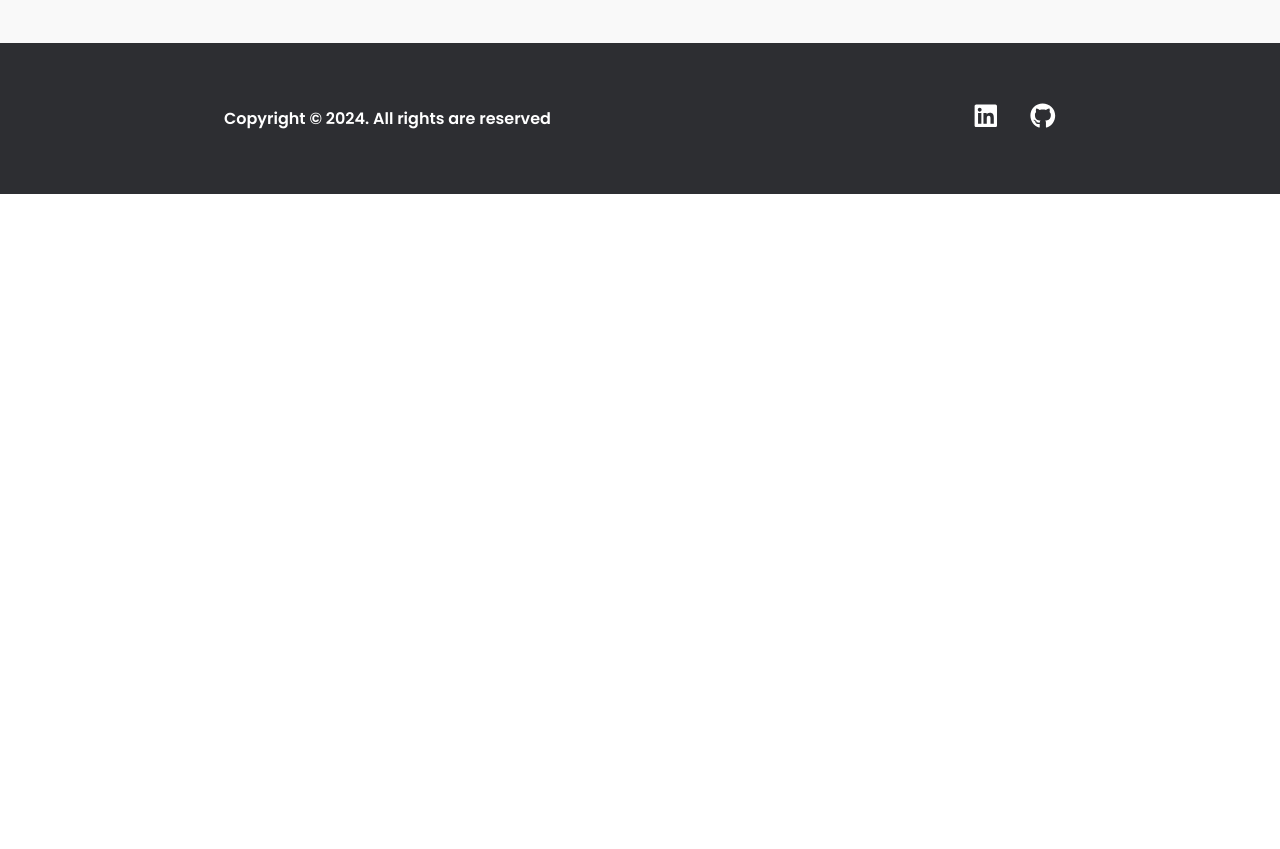
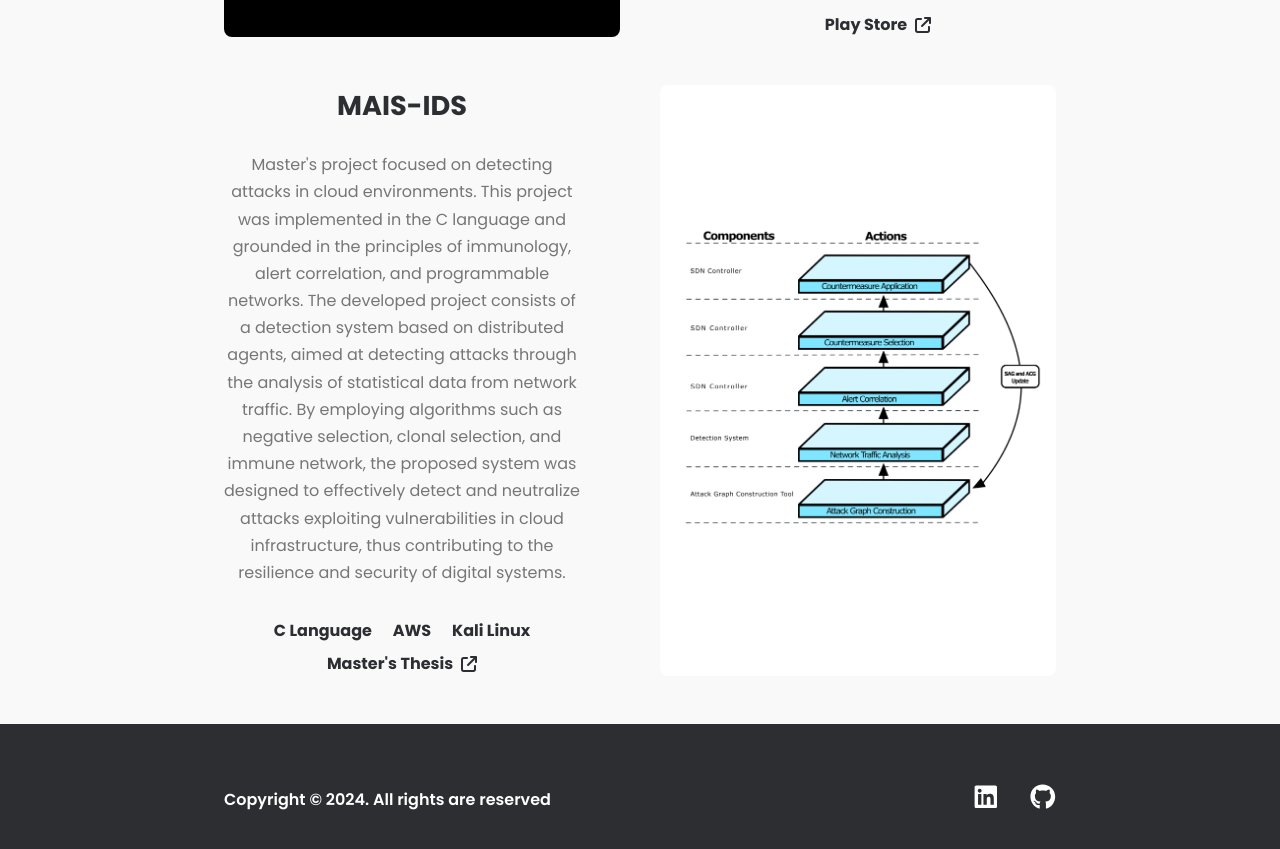
Before and after one commit to rvmelo/my-portfolio, a React (Vite) app: page / in a window 1280 px wide. Shown: the part 4238-5087 px from the top of the page. Before the commit the page ends 4432 px from the top, so only its background shows below. Built offline with nearby package versions, Linux system fonts and the light colour scheme.

Commit message:
feat: add masters section

```diff
--- a/src/locale/english.json
+++ b/src/locale/english.json
@@ -15,6 +15,10 @@
     "AboutMeLabel": "ABOUT ME",
     "PortfolioSubtitle": "Main projects developed throughout my career 🚀",
     "ProjectTitle": "Finder - Find Insta Profiles",
-    "ProjectDescription": "Social network based on the Black Mirror series, where it's possible to find and rate nearby Instagram profiles."
+    "ProjectDescription": "Social network based on the Black Mirror series, where it's possible to find and rate nearby Instagram profiles.",
+    "MasterProjectDescription": "Master's project focused on detecting attacks in cloud environments. This project was implemented in the C language and grounded in the principles of immunology, alert correlation, and programmable networks. The developed project consists of a detection system based on distributed agents, aimed at detecting attacks through the analysis of statistical data from network traffic. By employing algorithms such as negative selection, clonal selection, and immune network, the proposed system was designed to effectively detect and neutralize attacks exploiting vulnerabilities in cloud infrastructure, thus contributing to the resilience and security of digital systems.",
+    "CLanguage": "C Language",
+    "MasterThesis": "Master's Thesis"
+
   }
 }
--- a/src/locale/portuguese.json
+++ b/src/locale/portuguese.json
@@ -15,7 +15,10 @@
     "AboutMeLabel": "SOBRE MIM",
     "PortfolioSubtitle": "Principais projetos desenvolvidos ao longo de minha carreira 🚀",
     "ProjectTitle": "Finder - Find Insta Profiles",
-    "ProjectDescription": "Rede social baseada na séria black mirror, onde é possível encontrar e avaliar perfis de instagram nas proximidades."
+    "ProjectDescription": "Rede social baseada na séria black mirror, onde é possível encontrar e avaliar perfis de instagram nas proximidades.",
+    "MasterProjectDescription": "Projeto de mestrado com foco na detecção de ataques no ambiente da nuvem. Esse projeto foi implementado na linguagem C e embasado nos princípios de imunologia, correlação de alertas e redes programáveis. O Projeto desenvolvido consiste em um sistema de detecção baseado em agentes distribuídos, com a finalidade de detectar ataques por meio da analise de dados estatísticos do tráfego de rede. Empregando algoritmos como seleção negativa, seleção clonal e rede imune, o sistema proposto foi concebido para detectar e neutralizar eficazmente ataques que explorem vulnerabilidades na infraestrutura da nuvem, contribuindo assim para a robustez e segurança dos sistemas digitais.",
+    "CLanguage": "Linaguagem C",
+    "MasterThesis": "Dissertação de Mestrado"
 
   }
 }
--- a/src/pages/home/portfolio/index.tsx
+++ b/src/pages/home/portfolio/index.tsx
@@ -12,6 +12,7 @@ import {
   LinkContainer,
 } from './styles'
 import finderBanner from '../../../assets/finder-banner.png'
+import masterProject from '../../../assets/detection-system.png'
 
 export const Portfolio: React.FC = () => {
   const { t } = useTranslation()
@@ -21,7 +22,7 @@ export const Portfolio: React.FC = () => {
       <ContentContainer>
         <h2>PORTFOLIO</h2>
         <h1 className="subtitle">{t('PortfolioSubtitle')}</h1>
-        <ProjectContainer>
+        <ProjectContainer imgBackgroundColor="black">
           <img src={finderBanner} alt="remote-work" />
           <ProjectInfo>
             <InfoContainer>
@@ -44,6 +45,30 @@ export const Portfolio: React.FC = () => {
             </LinkContainer>
           </ProjectInfo>
         </ProjectContainer>
+        <ProjectContainer imgBackgroundColor="white">
+          <ProjectInfo>
+            <InfoContainer>
+              <h1>MAIS-IDS</h1>
+              <p>{t('MasterProjectDescription')}</p>
+            </InfoContainer>
+            <StackContainer>
+              <span>{t('CLanguage')}</span>
+              <span>AWS</span>
+              <span>Kali Linux</span>
+            </StackContainer>
+            <LinkContainer>
+              <a
+                href="https://ri.ufs.br/handle/riufs/10758"
+                target="_blank"
+                rel="noreferrer"
+              >
+                {t('MasterThesis')}
+              </a>
+              <FontAwesomeIcon icon={faArrowUpRightFromSquare} />
+            </LinkContainer>
+          </ProjectInfo>
+          <img src={masterProject} alt="detection-system" />
+        </ProjectContainer>
       </ContentContainer>
     </PortfolioContainer>
   )
--- a/src/pages/home/portfolio/styles.ts
+++ b/src/pages/home/portfolio/styles.ts
@@ -1,6 +1,10 @@
 import styled from 'styled-components'
 
-export const ProjectContainer = styled.div`
+interface ProjectContainerProps {
+  imgBackgroundColor?: string
+}
+
+export const ProjectContainer = styled.div<ProjectContainerProps>`
   display: flex;
   flex-direction: row;
   justify-content: space-between;
@@ -8,13 +12,21 @@ export const ProjectContainer = styled.div`
 
   width: 100%;
 
+  margin-bottom: 3rem;
+
+  &:last-child {
+    margin-bottom: 0;
+  }
+
   img {
     width: 100%;
     object-fit: contain;
     border-radius: 8px;
     overflow: hidden;
-    background: black;
+    background: ${({ imgBackgroundColor }) =>
+      imgBackgroundColor || 'transparent'};
     padding: 0.5rem;
+    min-width: 24.75rem;
   }
 
   @media (max-width: 950px) {
@@ -23,6 +35,7 @@ export const ProjectContainer = styled.div`
       max-height: 30rem;
       width: 100%;
       height: 100%;
+      min-width: auto;
     }
 
     flex-direction: column;
```
Also changed, not shown: src/assets/detection-system.png (added).
